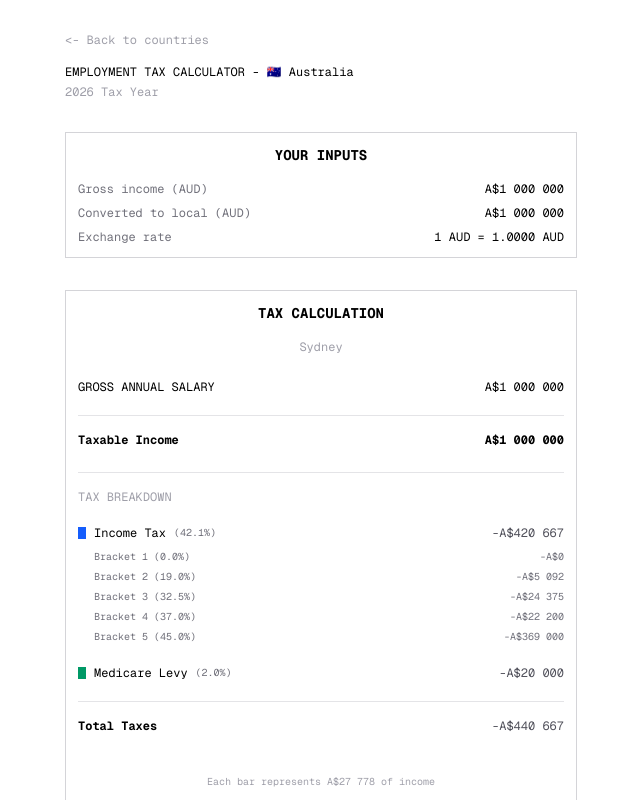
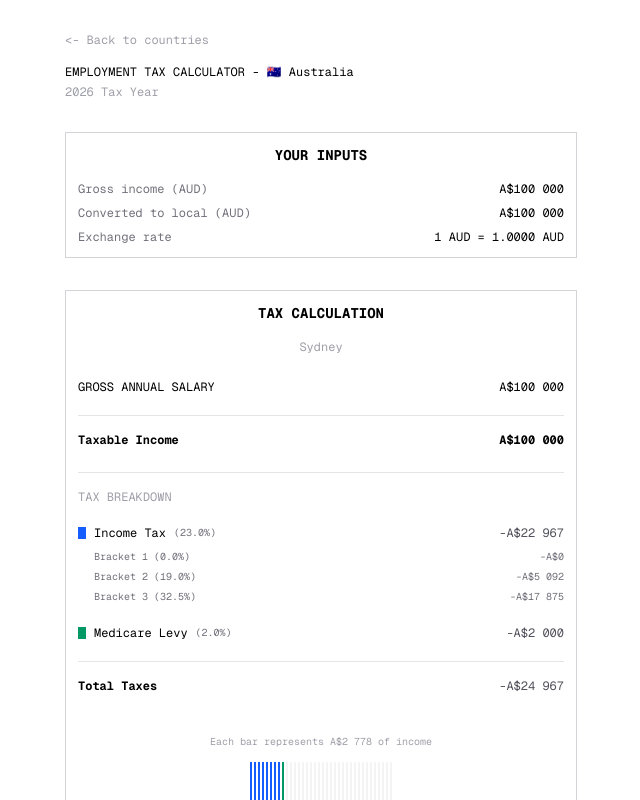
Before and after one commit to oscardobsonbrown/Tax, a Next.js app: page /country/au in a window 1280 px wide. Shown: the top 800 px of the page, without its empty margins (319-959 px from the left). Built offline with nearby package versions, Linux system fonts and the light colour scheme.

Commit message:
Set default salary to 100000 in YOUR DETAILS and country pages

```diff
--- a/src/app/country/[code]/page.tsx
+++ b/src/app/country/[code]/page.tsx
@@ -19,7 +19,7 @@ export default function CountryPage() {
   const pathname = usePathname();
   const countryCode = pathname.split("/").pop() || "no";
 
-  const urlSalary = searchParams.get("salary") || "1000000";
+  const urlSalary = searchParams.get("salary") || "100000";
   const urlWealth = searchParams.get("wealth") || "";
   const urlCurrency = (searchParams.get("currency") as Currency) || "AUD";
 
--- a/src/app/page.tsx
+++ b/src/app/page.tsx
@@ -1,15 +1,17 @@
 "use client";
 
-import { useState, Suspense } from "react";
+import { useState, useEffect, Suspense } from "react";
 import Link from "next/link";
 import { useSearchParams } from "next/navigation";
 import { type Currency, CURRENCY_NAMES } from "@/lib/tax-calculations";
 import MiniTaxGraph from "@/components/tax/MiniTaxGraph";
 
+const DEFAULT_SALARY = "100000";
+
 function HomeContent() {
   const searchParams = useSearchParams();
 
-  const [salary, setSalary] = useState(searchParams.get("salary") || "");
+  const [salary, setSalary] = useState(searchParams.get("salary") || DEFAULT_SALARY);
   const [wealth, setWealth] = useState(searchParams.get("wealth") || "");
   const [currency, setCurrency] = useState<Currency>((searchParams.get("currency") as Currency) || "AUD");
   const [detailsOpen, setDetailsOpen] = useState(false);
@@ -51,6 +53,13 @@ function HomeContent() {
       ? `/country/${country}?${paramString}`
       : `/country/${country}`;
   };
+
+  // Update URL with default salary if not provided
+  useEffect(() => {
+    if (!searchParams.get("salary")) {
+      updateUrl(DEFAULT_SALARY, wealth, currency);
+    }
+  }, []);
 
   interface CountryCardProps {
     countryCode: string;
```
